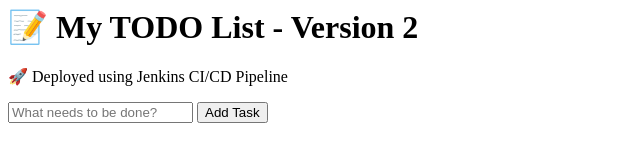
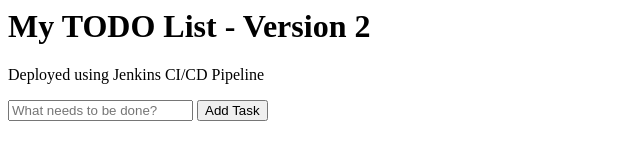
Before and after one commit to ArmaanShukla/newtasktwo, a plain HTML site: page index.html in a window 1280 px wide. Shown: the whole page, without its empty margins (0-640 px from the left). Drawn offline with Linux system fonts and the light colour scheme.

Commit message:
Remove emoji from version 2

```diff
--- a/index.html
+++ b/index.html
@@ -1,6 +1,6 @@
 <div class="container">
-<h1>📝 My TODO List - Version 2</h1>
-<p>🚀 Deployed using Jenkins CI/CD Pipeline</p>
+<h1>My TODO List - Version 2</h1>
+<p>Deployed using Jenkins CI/CD Pipeline</p>
 
 <div class="todo-input">
 <input
```
